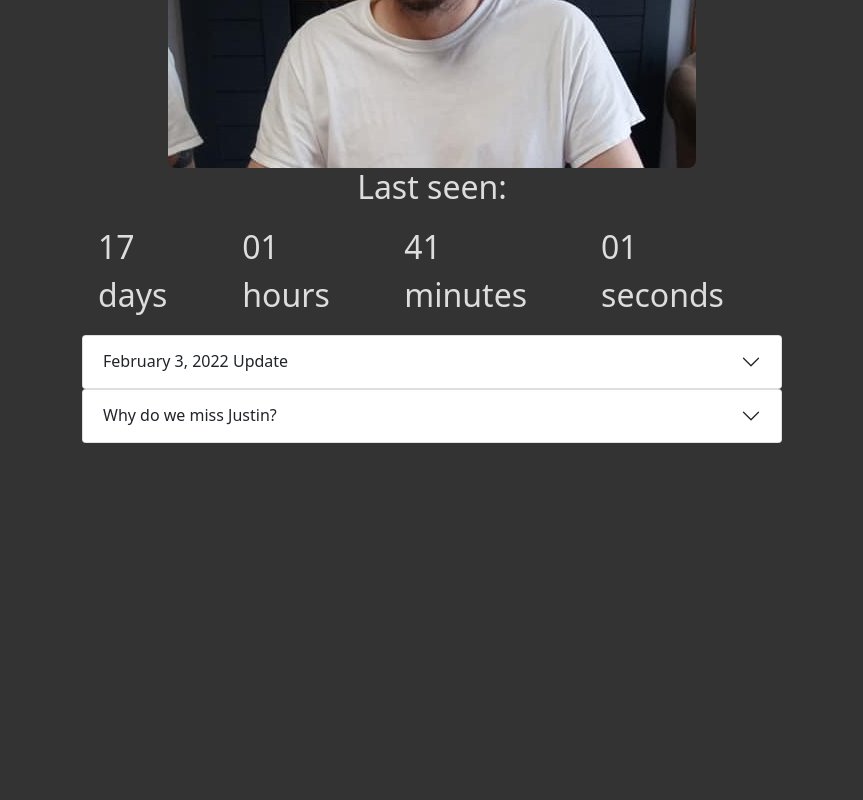
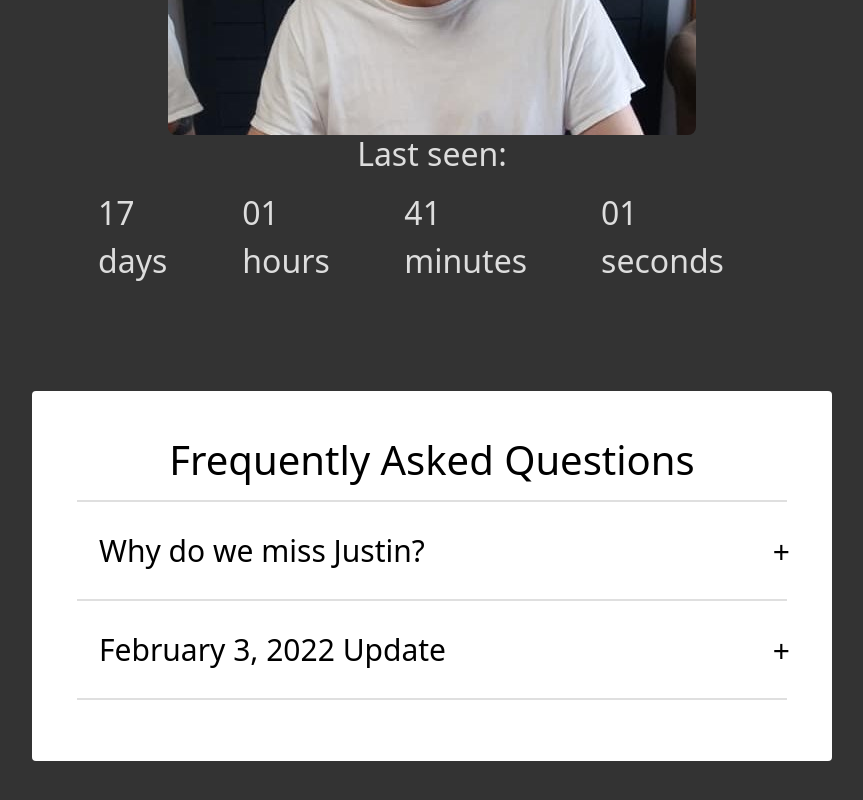
Before and after one commit to HelluvaBird/imissjustin, a React (Create React App) app: page / in a window 1280 px wide. Shown: the part 324-1124 px from the top of the page, without its empty margins (208-1071 px from the left). Before the commit the page ends 800 px from the top, so only its background shows below. Built offline with nearby package versions, Linux system fonts and the light colour scheme.

Commit message:
Make own Accordion and remove Bootstrap

```diff
--- a/package.json
+++ b/package.json
@@ -6,9 +6,7 @@
     "@testing-library/jest-dom": "^5.16.1",
     "@testing-library/react": "^12.1.2",
     "@testing-library/user-event": "^13.5.0",
-    "bootstrap": "^5.1.3",
     "react": "^18.2.0",
-    "react-bootstrap": "^2.1.0",
     "react-dom": "^18.2.0",
     "react-scripts": "5.0.0",
     "web-vitals": "^2.1.2"
--- a/src/App.js
+++ b/src/App.js
@@ -1,6 +1,7 @@
 import "./App.css";
 import justin from "./imgs/98414668_2716434151972843_3792080579017572352_n.jpg";
 import Countdown from "./components/Countdown";
+import Accordion from "./components/Accordion";
 
 function App() {
   return (
@@ -10,6 +11,7 @@ function App() {
         <img src={justin} alt="i miss justin" />
       </div>
       <Countdown />
+      <Accordion />
     </div>
   );
 }
--- /dev/null
+++ b/src/components/Accordion.css
@@ -0,0 +1,61 @@
+.accordion-title {
+  text-align: center;
+}
+
+.imissjustin-accordion {
+  width: 800px;
+  margin: 90px auto;
+  color: black;
+  background-color: white;
+  padding: 45px 45px;
+  border-radius: 0.25rem;
+}
+
+.imissjustin-accordion .container {
+  position: relative;
+  margin: 10px 10px;
+}
+
+.imissjustin-accordion .label {
+  position: relative;
+  padding: 10px 0;
+  font-size: 30px;
+  color: black;
+  cursor: pointer;
+}
+
+.imissjustin-accordion .label::before {
+  content: "+";
+  color: black;
+  position: absolute;
+  top: 50%;
+  right: -5px;
+  font-size: 30px;
+  transform: translateY(-50%);
+}
+
+.imissjustin-accordion .content {
+  position: relative;
+  background: white;
+  height: 0;
+  font-size: 20px;
+  text-align: justify;
+  width: 600px;
+  overflow: hidden;
+  transition: 0.5s;
+}
+
+.imissjustin-accordion hr {
+  width: 100;
+  margin-left: 0;
+  border: 1px solid grey;
+}
+
+.imissjustin-accordion .container.active .content {
+  height: 150px;
+}
+
+.imissjustin-accordion .container.active .label::before {
+  content: "-";
+  font-size: 30px;
+}
--- /dev/null
+++ b/src/components/Accordion.jsx
@@ -0,0 +1,37 @@
+import "./Accordion.css";
+const handleClick = (e) => {
+  e.target.parentNode.classList.toggle("active");
+};
+const Accordion = () => {
+  return (
+    <>
+      <div className="accordion-body">
+        <div className="imissjustin-accordion">
+          <h1 className="accordion-title">Frequently Asked Questions</h1>
+          <hr />
+          <div className="container" onClick={handleClick}>
+            <div className="label">Why do we miss Justin?</div>
+            <div className="content">
+              Justin was last seen on December 21st 2021. Don't worry though,
+              he's not missing. We just miss him. Justin drove down to
+              Tennessee. If you happen to see Justin let him know that we miss
+              him.
+            </div>
+          </div>
+          <hr />
+          <div className="container" onClick={handleClick}>
+            <div className="label">February 3, 2022 Update</div>
+            <div className="content">
+              ThePoMoTroll via Discord said: My bad guys, sorry for going MIA.
+              Im in Tennessee, staying with my fiancé. The weather hasnt really
+              cooperated so I couldnt come back up to Ohio. Im doing really good
+              though and havent been sold into sex slavery.
+            </div>
+          </div>
+          <hr />
+        </div>
+      </div>
+    </>
+  );
+};
+export default Accordion;
--- a/src/components/Countdown.jsx
+++ b/src/components/Countdown.jsx
@@ -1,5 +1,4 @@
 import { useState, useEffect } from "react";
-import { Accordion } from "react-bootstrap";
 
 const Countdown = () => {
   const [days, setDays] = useState(0);
@@ -39,27 +38,6 @@ const Countdown = () => {
           {seconds < 10 ? `0${seconds}` : seconds} seconds
         </div>
       </div>
-      <Accordion>
-        <Accordion.Item eventKey="0">
-          <Accordion.Header>February 3, 2022 Update</Accordion.Header>
-          <Accordion.Body>
-            ThePoMoTroll via Discord said: My bad guys, sorry for going MIA. Im
-            in Tennessee, staying with my fiancé. The weather hasnt really
-            cooperated so I couldnt come back up to Ohio. Im doing really good
-            though and havent been sold into sex slavery.
-          </Accordion.Body>
-        </Accordion.Item>
-      </Accordion>
-      <Accordion>
-        <Accordion.Item eventKey="1">
-          <Accordion.Header>Why do we miss Justin?</Accordion.Header>
-          <Accordion.Body>
-            Justin was last seen on December 21st 2021. Don't worry though, he's
-            not missing. We just miss him. Justin drove down to Tennessee. If
-            you happen to see Justin let him know that we miss him.
-          </Accordion.Body>
-        </Accordion.Item>
-      </Accordion>
     </div>
   );
 };
```
Also changed, not shown: 1 other file (tests, documents, lock files or other folders).
